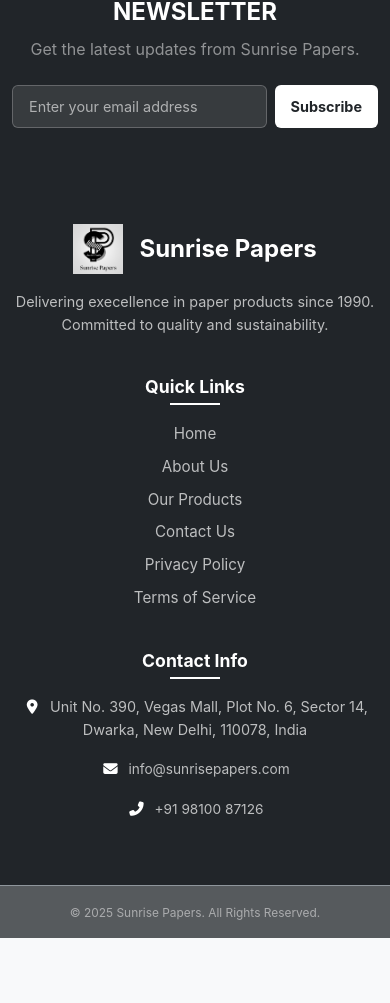
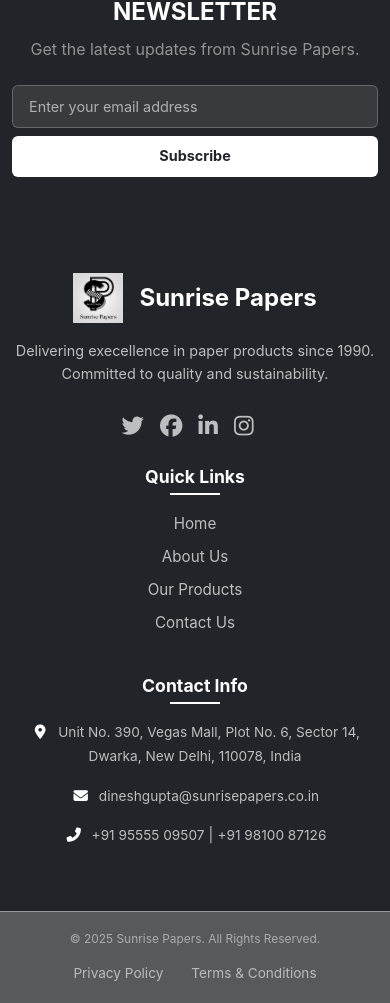
Before and after one commit to Akshit1025/sunrise-papers, a React (Create React App) app: page /contact in a window 390 px wide. Shown: the part 949-1952 px from the top of the page. Before the commit the page ends 1887 px from the top, so only its background shows below. Built offline with nearby package versions, Linux system fonts and the light colour scheme; no server answers.

Commit message:
Navbar Edit 1 & policy added

```diff
--- a/src/App.css
+++ b/src/App.css
@@ -4,7 +4,7 @@
 :root {
   --sp-dark-gray: #212529;   /* Almost black, from logo text, used for dark backgrounds */
   --sp-medium-gray: #495057; /* Dark gray for body text, secondary elements */
-  --sp-light-gray: #f8f9fa;  /* Very light gray, page background */
+  --sp-light-gray: #f8f9fa;  /* Very light gray, page background (top bar background) */
   --sp-white: #ffffff;      /* Pure white for elements on dark background, main content background */
   --sp-accent-blue: #007bff; /* A subtle blue for hover effects/accents, derived from Bootstrap primary */
 }
@@ -72,7 +72,6 @@ body {
 
 .custom-main-navbar {
   border-radius: 0 !important;
-  /* shadow-sm from Navbar.js gives a subtle lift */
 }
 
 .navbar-brand img {
@@ -121,7 +120,7 @@ body {
 }
 
 .main-nav-links .nav-button:hover {
-  color: var(--sp-accent-blue) !important; /* Change text color on hover */
+  color: var(--sp-accent-blue) !important;
 }
 
 
@@ -149,7 +148,7 @@ body {
 }
 
 /* --- Product Card Styles --- */
-.service-card { /* Renamed from .service-card to .product-card internally for clarity */
+.service-card {
   background-color: var(--sp-white);
   padding: 25px;
   border-radius: 10px;
@@ -163,13 +162,13 @@ body {
   box-shadow: 0 6px 16px rgba(0,0,0,0.15);
 }
 
-.service-title { /* Used for product title now */
+.service-title {
   color: var(--sp-dark-gray);
   font-size: 1.5em;
   margin-bottom: 10px;
 }
 
-.service-description { /* Used for product description now */
+.service-description {
   color: var(--sp-medium-gray);
   line-height: 1.6;
 }
@@ -236,9 +235,9 @@ body {
 
 /* --- Footer & Newsletter Styles --- */
 .newsletter-section {
-  background-color: var(--sp-dark-gray); /* Dark background for newsletter */
+  background-color: var(--sp-dark-gray);
   color: var(--sp-white);
-  padding: 50px 0; /* Vertical padding */
+  padding: 50px 0;
 }
 
 .newsletter-heading {
@@ -250,15 +249,24 @@ body {
   max-width: 500px;
   margin-left: auto;
   margin-right: auto;
+  /* Ensure form elements stack on small screens and then go side-by-side */
+  flex-direction: column; /* Default to column for mobile */
+}
+
+/* For small screens and up, make it a row */
+@media (min-width: 576px) { /* Bootstrap's 'sm' breakpoint */
+  .newsletter-form {
+    flex-direction: row;
+  }
 }
 
 .newsletter-input {
-  background-color: rgba(255, 255, 255, 0.1); /* Slightly transparent white input */
+  background-color: rgba(255, 255, 255, 0.1);
   border: 1px solid rgba(255, 255, 255, 0.3);
   color: var(--sp-white) !important;
-  border-radius: 0.375rem; /* Bootstrap default border-radius */
+  border-radius: 0.375rem;
   padding: 0.75rem 1rem;
-  flex-grow: 1; /* Allow input to take available space */
+  flex-grow: 1;
 }
 
 .newsletter-input::placeholder {
@@ -272,18 +280,28 @@ body {
 }
 
 .newsletter-button {
-  background-color: var(--sp-white); /* White button */
-  color: var(--sp-dark-gray) !important; /* Dark text */
+  background-color: var(--sp-white);
+  color: var(--sp-dark-gray) !important;
   border: none;
   padding: 0.75rem 1.5rem;
   font-weight: bold;
   border-radius: 0.375rem;
   transition: all 0.3s ease;
+  width: 100%; /* Make button full width on mobile */
+}
+
+/* For small screens and up, button aligns to content */
+@media (min-width: 576px) {
+  .newsletter-button {
+    width: auto; /* Revert to auto width on sm+ */
+    margin-left: 0.5rem; /* Re-add margin to the left for side-by-side */
+    margin-top: 0; /* Remove top margin */
+  }
 }
 
 .newsletter-button:hover {
-  background-color: var(--sp-light-gray); /* Lighter white on hover */
-  transform: translateY(-2px); /* Slight lift */
+  background-color: var(--sp-light-gray);
+  transform: translateY(-2px);
   box-shadow: 0 4px 8px rgba(0,0,0,0.2);
 }
 
@@ -294,8 +312,8 @@ body {
 
 
 .footer {
-  background-color: var(--sp-dark-gray); /* Dark background for main footer */
-  color: var(--sp-white); /* Default text color */
+  background-color: var(--sp-dark-gray);
+  color: var(--sp-white);
   padding: 50px 0;
   border-radius: 0;
   box-shadow: none;
@@ -306,14 +324,28 @@ body {
 }
 
 .footer-logo {
-  height: 60px; /* Slightly larger logo in footer */
+  height: 60px;
   width: auto;
 }
 
 .footer-company-name {
   font-size: 1.8em;
-  line-height: 1; /* Adjust line height to align with logo */
+  line-height: 1;
 }
+
+.footer-social-icons .social-icon-link {
+  color: rgba(255, 255, 255, 0.7) !important;
+  font-size: 1.4em;
+  margin-right: 15px;
+  transition: color 0.3s ease, transform 0.3s ease;
+  display: inline-block;
+}
+
+.footer-social-icons .social-icon-link:hover {
+  color: var(--sp-white) !important;
+  transform: translateY(-3px) scale(1.1);
+}
+
 
 .footer-description {
   font-size: 0.9em;
@@ -326,8 +358,8 @@ body {
   font-weight: bold;
   margin-bottom: 1.5rem;
   color: var(--sp-white);
-  position: relative; /* For underline effect */
-  padding-bottom: 8px; /* Space for underline */
+  position: relative;
+  padding-bottom: 8px;
 }
 
 .footer-heading::after {
@@ -335,9 +367,9 @@ body {
   position: absolute;
   left: 0;
   bottom: 0;
-  width: 50px; /* Width of the underline */
+  width: 50px;
   height: 2px;
-  background-color: var(--sp-white); /* White underline */
+  background-color: var(--sp-white);
 }
 
 .footer-links li {
@@ -353,11 +385,11 @@ body {
 
 .footer-link:hover {
   color: var(--sp-white) !important;
-  padding-left: 5px; /* Slight indent on hover */
+  padding-left: 5px;
 }
 
-.footer-link::before { /* Animated arrow for quick links */
-  content: '\203A'; /* Unicode for single right angle quote */
+.footer-link::before {
+  content: '\203A';
   position: absolute;
   left: -15px;
   opacity: 0;
@@ -366,7 +398,7 @@ body {
 
 .footer-link:hover::before {
   opacity: 1;
-  left: -5px; /* Move arrow to visible position */
+  left: -5px;
 }
 
 
@@ -379,7 +411,7 @@ body {
 .footer-contact-item i {
   color: var(--sp-white);
   font-size: 1em;
-  width: 20px; /* Align icons */
+  width: 20px;
 }
 
 .footer-contact-item a {
@@ -395,10 +427,24 @@ body {
 /* Bottom Copyright Bar */
 .bottom-bar {
   background-color: var(--sp-dark-gray);
-  opacity: 1; /* Ensure full opacity */
-  border-top: 1px solid rgba(255, 255, 255, 0.1); /* Lighter border for contrast */
+  opacity: 1;
+  border-top: 1px solid rgba(255, 255, 255, 0.1);
   color: rgba(255, 255, 255, 0.6);
   font-size: 0.85em;
+}
+
+.footer-policy-links .list-inline-item {
+  margin-right: 1.5rem;
+  margin-bottom: 0.5rem;
+}
+
+.footer-bottom-link {
+  color: rgba(255, 255, 255, 0.6) !important;
+  transition: color 0.3s ease;
+}
+
+.footer-bottom-link:hover {
+  color: var(--sp-white) !important;
 }
 
 
@@ -409,14 +455,15 @@ body {
   }
   .newsletter-form {
     max-width: 100%;
-    justify-content: center;
+    /* flex-direction: column; This is now set as default for .newsletter-form */
+    justify-content: center; /* Center form elements horizontally when stacked */
   }
   .footer .col-md-4 {
-    text-align: center; /* Center footer columns on tablet */
+    text-align: center;
   }
   .footer-heading::after {
     left: 50%;
-    transform: translateX(-50%); /* Center underline */
+    transform: translateX(-50%);
   }
   .footer-links, .footer-contact-item {
     padding-left: 0;
@@ -424,11 +471,14 @@ body {
   .footer-links li {
     text-align: center;
   }
-  .footer-link::before { /* Hide arrow on mobile for centered list */
-    display: none;
+  .footer-link::before {
+    display: none; /* Hide arrow on mobile for centered list */
   }
   .footer-brand {
     justify-content: center;
+  }
+  .footer-social-icons {
+    text-align: center;
   }
 }
 
@@ -467,4 +517,13 @@ body {
   .footer-heading {
     font-size: 1.1em;
   }
+  .footer-policy-links {
+    display: flex;
+    flex-wrap: wrap;
+    justify-content: center;
+    margin-top: 10px;
+  }
+  .footer-policy-links .list-inline-item {
+    margin: 0.25rem 0.75rem;
+  }
 }
--- a/src/components/Footer.js
+++ b/src/components/Footer.js
@@ -71,12 +71,12 @@ const Footer = () => {
             </div>
             <div className="col-lg-7">
               <form
-                className="d-flex newsletter-form"
+                className="d-flex flex-column flex-sm-row newsletter-form"
                 onSubmit={handleNewsletterSubmit}
               >
                 <input
                   type="email"
-                  className="form-control newsletter-input"
+                  className="form-control newsletter-input mb-2 mb-sm-0"
                   placeholder="Enter your email address"
                   value={newsletterEmail}
                   onChange={(e) => setNewsletterEmail(e.target.value)}
@@ -85,7 +85,7 @@ const Footer = () => {
                 />
                 <button
                   type="submit"
-                  className="btn btn-primary newsletter-button ms-2"
+                  className="btn btn-primary newsletter-button ms-sm-2"
                   disabled={isSubmitting}
                 >
                   {isSubmitting ? "Subscribing..." : "Subscribe"}
@@ -95,8 +95,8 @@ const Footer = () => {
                 <div
                   className={`newsletter-message mt-3 text-center text-lg-start ${
                     newsletterStatus === "success"
-                      ? "text-success"
-                      : "text-danger"
+                      ? "alert-success"
+                      : "alert-danger"
                   }`}
                 >
                   {newsletterMessage}
@@ -127,6 +127,40 @@ const Footer = () => {
                 Delivering execellence in paper products since 1990. Committed
                 to quality and sustainability.
               </p>
+              <div className="footer-social-icons mt-4">
+                <a
+                  href="https://twitter.com"
+                  target="_blank"
+                  rel="noopener noreferrer"
+                  className="social-icon-link text-white-50 me-3"
+                >
+                  <i className="fab fa-twitter"></i>
+                </a>
+                <a
+                  href="https://facebook.com"
+                  target="_blank"
+                  rel="noopener noreferrer"
+                  className="social-icon-link text-white-50 me-3"
+                >
+                  <i className="fab fa-facebook"></i>
+                </a>
+                <a
+                  href="https://linkedin.com"
+                  target="_blank"
+                  rel="noopener noreferrer"
+                  className="social-icon-link text-white-50 me-3"
+                >
+                  <i className="fab fa-linkedin-in"></i>
+                </a>
+                <a
+                  href="https://instagram.com"
+                  target="_blank"
+                  rel="noopener noreferrer"
+                  className="social-icon-link text-white-50"
+                >
+                  <i className="fab fa-instagram"></i>
+                </a>
+              </div>
             </div>
             {/* Column 2: Quick Links */}
             <div className="col-md-4 mb-4 mb-md-0">
@@ -161,22 +195,6 @@ const Footer = () => {
                     Contact Us
                   </Link>
                 </li>
-                <li>
-                  <Link
-                    to="/privacy-policy"
-                    className="footer-link text-decoration-none"
-                  >
-                    Privacy Policy
-                  </Link>
-                </li>
-                <li>
-                  <Link
-                    to="/terms-of-service"
-                    className="footer-link text-decoration-none"
-                  >
-                    Terms of Service
-                  </Link>
-                </li>
               </ul>
             </div>
             {/* Column 3: Contact Information */}
@@ -185,8 +203,15 @@ const Footer = () => {
               <address className="mb-0">
                 <p className="footer-contact-item">
                   <i className="fas fa-map-marker-alt me-2 footer-icon"></i>
-                  Unit No. 390, Vegas Mall, Plot No. 6, Sector 14, Dwarka, New
-                  Delhi, 110078, India
+                  <a
+                    href="https://maps.app.goo.gl/zFrzmgSPvqrrL79Z9"
+                    target="_blank"
+                    rel="noopener noreferrer"
+                    className="text-decoration-none footer-link"
+                  >
+                    Unit No. 390, Vegas Mall, Plot No. 6, Sector 14, Dwarka, New
+                    Delhi, 110078, India
+                  </a>
                 </p>
                 <p className="footer-contact-item">
                   <i className="fas fa-envelope me-2 footer-icon"></i>
@@ -194,11 +219,18 @@ const Footer = () => {
                     href="mailto:info@sunrisepapers.com"
                     className="text-decoration-none footer-link"
                   >
-                    info@sunrisepapers.com
+                    dineshgupta@sunrisepapers.co.in
                   </a>
                 </p>
                 <p className="footer-contact-item">
                   <i className="fas fa-phone-alt me-2 footer-icon"></i>
+                  <a
+                    href="tel:+919555509507"
+                    className="text-decoration-none footer-link"
+                  >
+                    +91 95555 09507
+                  </a>
+                  &nbsp;|&nbsp;
                   <a
                     href="tel:+919810087126"
                     className="text-decoration-none footer-link"
@@ -213,8 +245,33 @@ const Footer = () => {
       </footer>
       {/* Bottom Copyright Bar */}
       <div className="bottom-bar bg-dark py-3 text-center text-white-50 border-top border-secondary opacity-75">
-        <div className="container">
-          <small>&copy; {new Date().getFullYear()} Sunrise Papers. All Rights Reserved.</small>
+        <div className="container d-md-flex justify-content-between align-items-center">
+          <small className="mb-2 mb-md-0">
+            &copy; {new Date().getFullYear()} Sunrise Papers. All Rights
+            Reserved.
+          </small>
+          <ul className="list-inline mb-0 footer-policy-links">
+            <li className="list-inline-item me-3">
+              <a
+                href="/pdf/privacy-policy.pdf"
+                target="_blank"
+                rel="noopener noreferrer"
+                className="text-decoration-none footer-bottom-link"
+              >
+                Privacy Policy
+              </a>
+            </li>
+            <li className="list-inline-item">
+              <a
+                href="/pdf/terms-and-conditions.pdf"
+                target="_blank"
+                rel="noopener noreferrer"
+                className="text-decoration-none footer-bottom-link"
+              >
+                Terms & Conditions
+              </a>
+            </li>
+          </ul>
         </div>
       </div>
     </>
```
Also changed, not shown: 2 other files (tests, documents, lock files or other folders).
